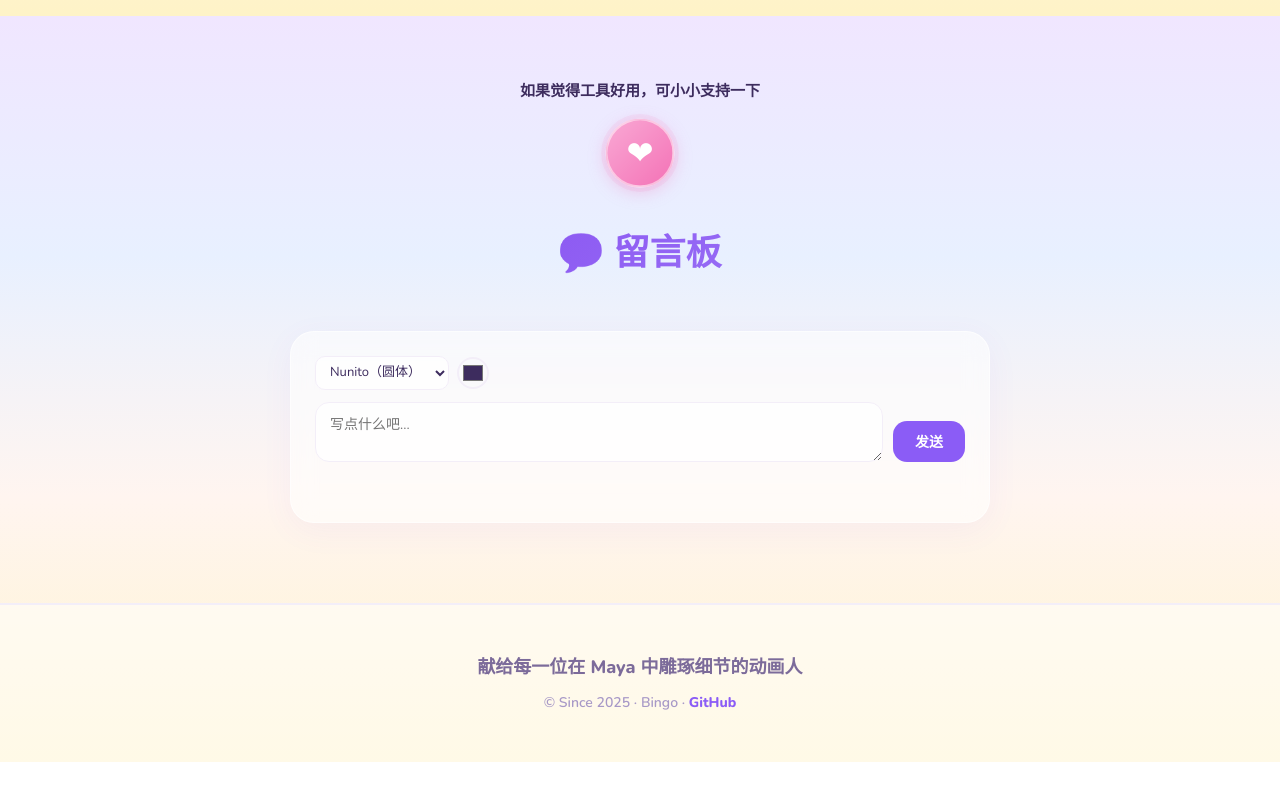
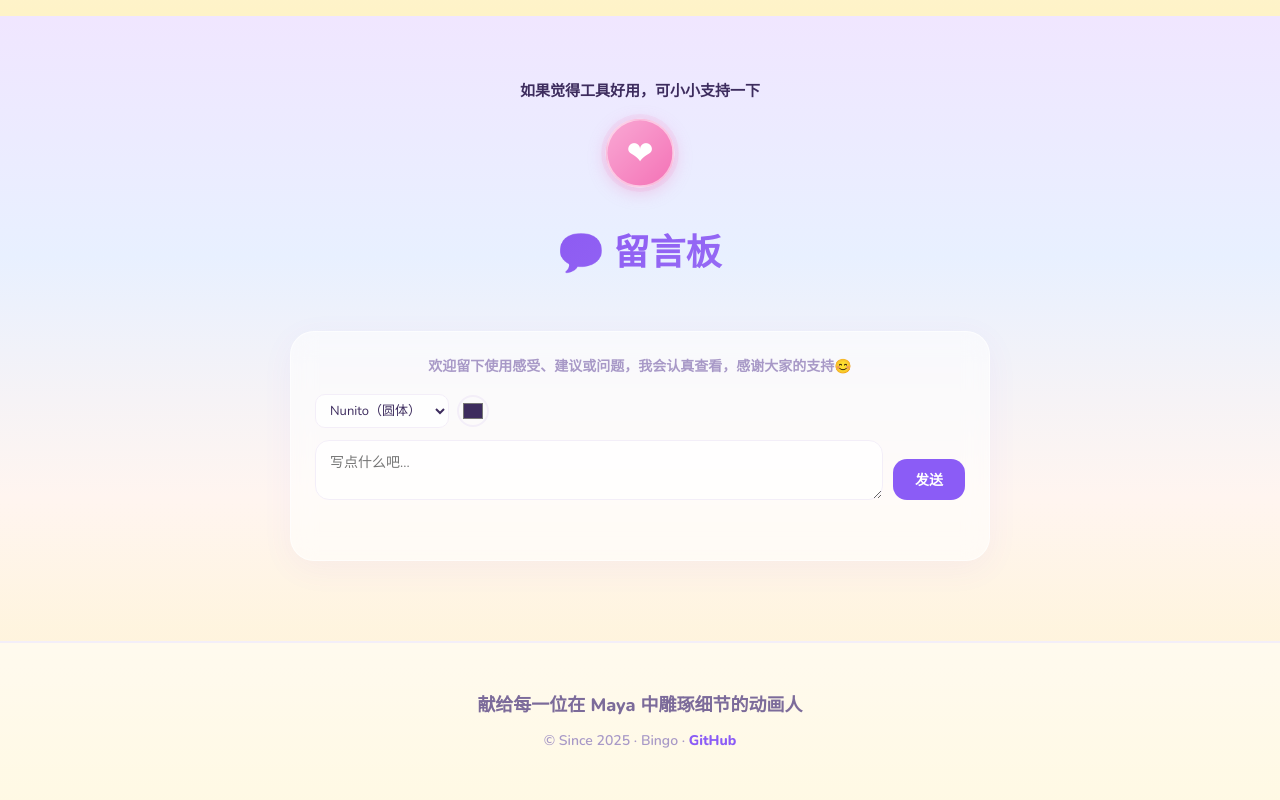
Before and after one commit to 331908200-dotcom/Bingo-Tools, a plain HTML site: page index.html in a window 1280 px wide. Shown: the part 3184-3984 px from the top of the page. Before the commit the page ends 3946 px from the top, so only its background shows below. Drawn offline with nearby package versions, Linux system fonts and the light colour scheme.

Commit message:
[v1.10] 留言板添加欢迎引导语

```diff
--- a/index.html
+++ b/index.html
@@ -140,6 +140,7 @@
       <h2>💬 留言板</h2>
     </div>
     <div class="message-box">
+      <p class="msg-hint">欢迎留下使用感受、建议或问题，我会认真查看，感谢大家的支持😊</p>
       <div class="msg-toolbar">
         <select class="msg-font-picker" id="msgFontPicker">
           <option value="Nunito, sans-serif">Nunito（圆体）</option>
--- a/styles.css
+++ b/styles.css
@@ -1263,6 +1263,14 @@ body::after {
   margin-right: auto;
 }
 
+
+.msg-hint {
+  font-family: "Nunito", -apple-system, "PingFang SC", "Microsoft YaHei", sans-serif;
+  font-size: 14px;
+  color: var(--c-text-light);
+  margin-bottom: 16px;
+  text-align: center;
+}
 .msg-toolbar {
   display: flex;
   gap: 8px;
```
